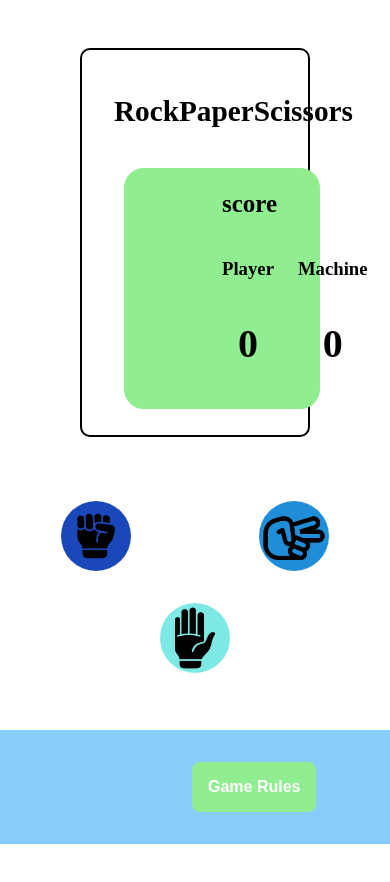
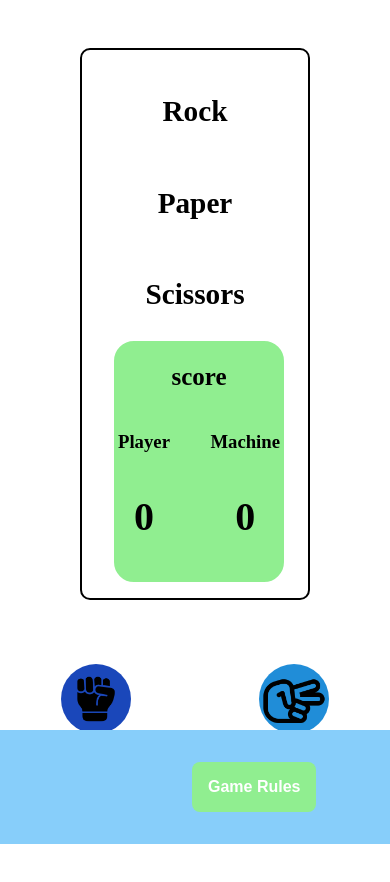
Before and after one commit to Itslucassantos/rock-paper-and-scissors, a React (Vite) app: page / in a window 390 px wide. Shown: the top 882 px of the page. Before the commit the page ends 844 px from the top, so only its background shows below. Built offline with nearby package versions, Linux system fonts and the light colour scheme.

Commit message:
modification

```diff
--- a/src/Components/Game/Game.module.css
+++ b/src/Components/Game/Game.module.css
@@ -55,6 +55,32 @@
 
 @media (max-width: 823px) {
   .principal {
+    width: 50px;
+    height: 50px;
+    border: none;
+    border-radius: 50%;
+    background-size: contain;
+    background-position: center;
+  }
+
+}
+
+@media (max-width: 599px) {
+
+  .space {
+    margin-bottom: 14rem;
+  }
+
+  .containerStyle {
+    width: 80%;
+    margin-left: 10%;
+    margin-right: 10%;
+    border: 2px solid black;
+    border-radius: 10px;
+    margin-top: 2rem;
+  }
+
+  .principal {
     width: 70px;
     height: 70px;
     border: none;
--- a/src/Components/Header/Header.jsx
+++ b/src/Components/Header/Header.jsx
@@ -14,11 +14,11 @@ const Header = ({ playerScore, machineScore }) => {
           <h2 className={styles.sizeWord}>score</h2>
           <div className={styles.liningUp}>
             <div>
-              <h3>Player</h3>
+              <h3 className={styles.scorePlayer}>Player</h3>
               <p className={styles.sizeNumber}>{playerScore}</p>
             </div>
             <div>
-              <h3>Machine</h3>
+              <h3 className={styles.scoreMachine}>Machine</h3>
               <p className={styles.sizeNumber}>{machineScore}</p>
             </div>
           </div>
--- a/src/Components/Header/Header.module.css
+++ b/src/Components/Header/Header.module.css
@@ -45,3 +45,35 @@
     justify-content: space-around;
   }
 }
+
+@media (max-width: 599px) {
+
+  .principal {
+    align-self: center;
+  }
+
+  .mobile {
+    display: flex;
+    flex-direction: column;
+    align-items: center;
+  }
+
+  .score {
+    border: 2px solid #90EE90;
+    margin: 0;
+    width: 100%;
+    padding: 0 2px;
+    border-radius: 20px;
+    text-align: center;
+    background-color: #90EE90;
+  }
+
+  .scorePlayer {
+    text-align: start;
+  }
+
+  .scoreMachine {
+    text-align: end;
+  }
+
+}
```
